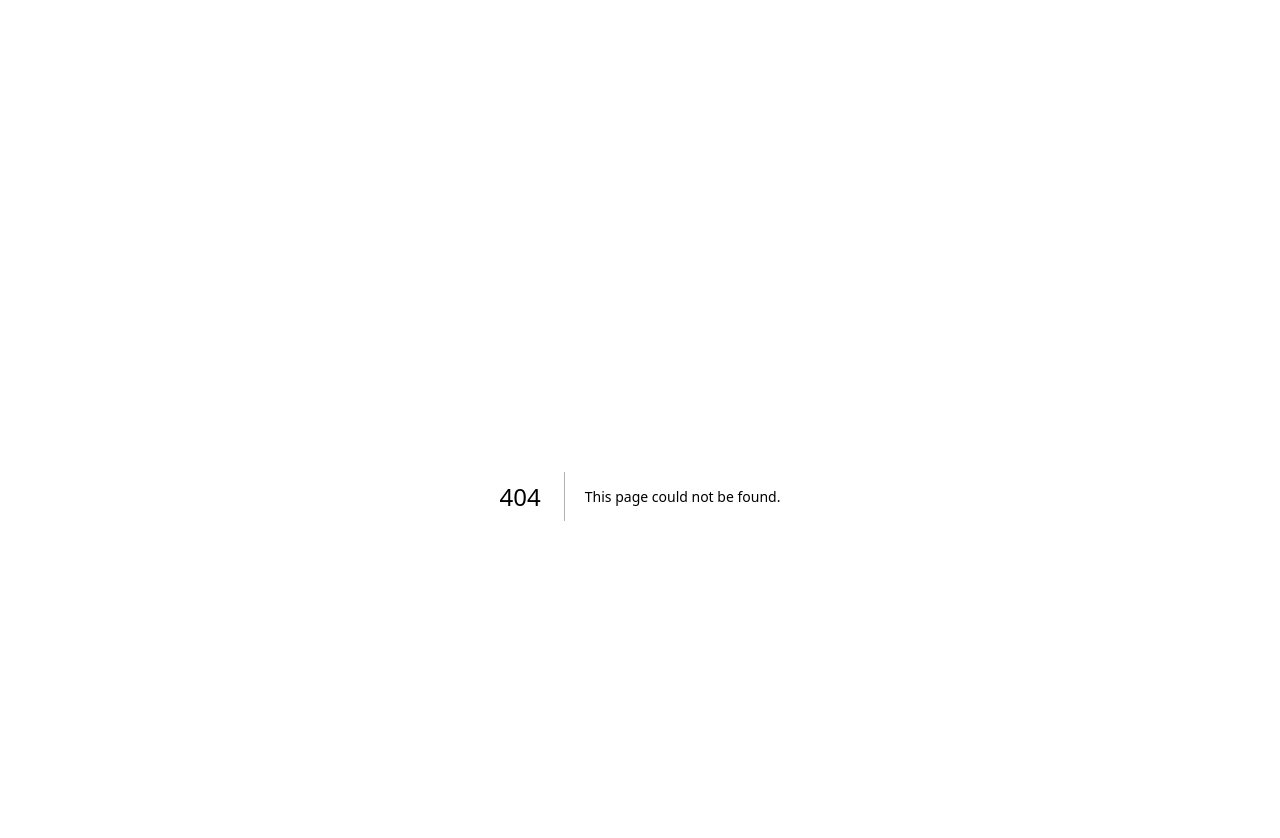
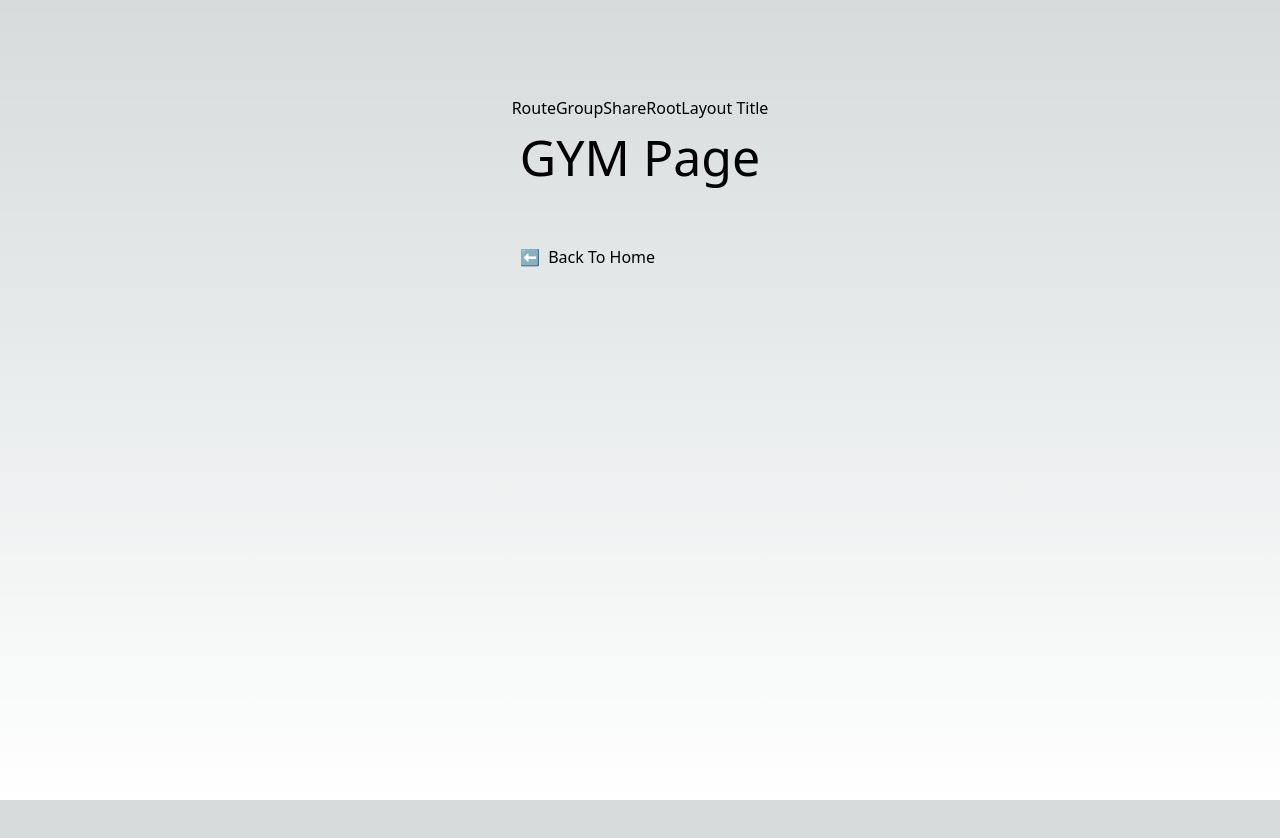
Before and after one commit to LY20200622/next-learn, a Next.js app: page /gym in a window 1280 px wide. Before the commit this address had no page. Shown: the top 838 px of the page. After the commit the page ends 800 px from the top, so only its background shows below. Built offline with nearby package versions, Linux system fonts and the light colour scheme.

Commit message:
feat: Routing 提交

```diff
--- /dev/null
+++ b/src/app/(ignoreFolderTest)/gym/page.tsx
@@ -0,0 +1,17 @@
+import React from "react";
+import Link from "next/link";
+
+interface IGYMPageProps {}
+
+function GYMPage({}: IGYMPageProps) {
+  return (
+    <>
+      <div className="text-[50px]">GYM Page</div>
+      <Link href="/" className="mt-[50px] block">
+        ⬅️&nbsp;&nbsp;Back To Home
+      </Link>
+    </>
+  );
+}
+
+export default GYMPage;
--- /dev/null
+++ b/src/app/(ignoreFolderTest)/layout.tsx
@@ -0,0 +1,18 @@
+import React from "react";
+
+interface IRouteGroupShareRootLayoutProps {
+  children: React.ReactNode;
+}
+
+function RouteGroupShareRootLayout({
+  children,
+}: IRouteGroupShareRootLayoutProps) {
+  return (
+    <>
+      <div>RouteGroupShareRootLayout Title</div>
+      <div>{children}</div>
+    </>
+  );
+}
+
+export default RouteGroupShareRootLayout;
--- a/src/app/page.tsx
+++ b/src/app/page.tsx
@@ -27,6 +27,13 @@ export default function Home() {
       >
         To Shop Page&nbsp;&nbsp;➡️
       </Link>
+      <Link
+        href={{
+          pathname: "/gym",
+        }}
+      >
+        To GYM Page&nbsp;&nbsp;➡️
+      </Link>
     </>
   );
 }
```
